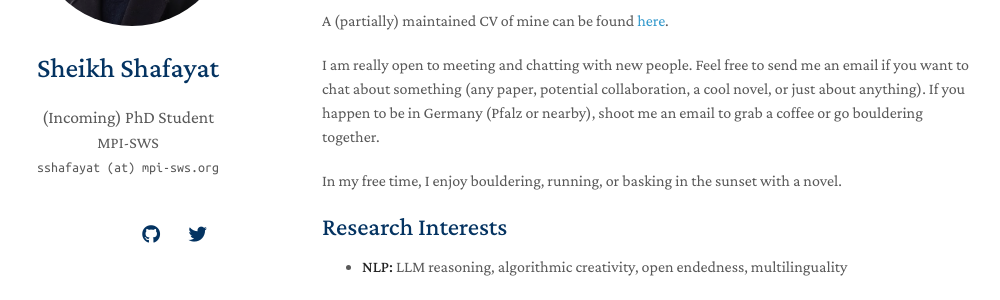
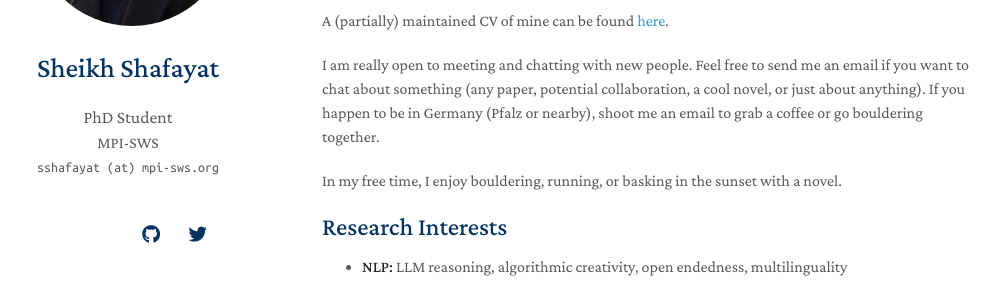
Before and after one commit to sheikhshafayat/sheikhshafayat.github.io, a Jekyll site: the page built from index.md, in a window 1280 px wide. Shown: the part 260-560 px from the top of the page, without its empty margins (148-1148 px from the left). Built offline with Jekyll 4.4.1, drawn with Linux system fonts in a browser that asks for light colours; nearby versions of some CDN libraries; a style sheet for code colours, icons or effects is not loaded; our own code applies the rules of GitHub Pages for plain Markdown files.

Commit message:
minor change

```diff
--- a/_config.yml
+++ b/_config.yml
@@ -1,6 +1,6 @@
 # Basic Information
 title: Sheikh Shafayat
-position: (Incoming) PhD Student
+position: PhD Student
 affiliation: MPI-SWS
 email: sshafayat (at) mpi-sws.org
 
```
